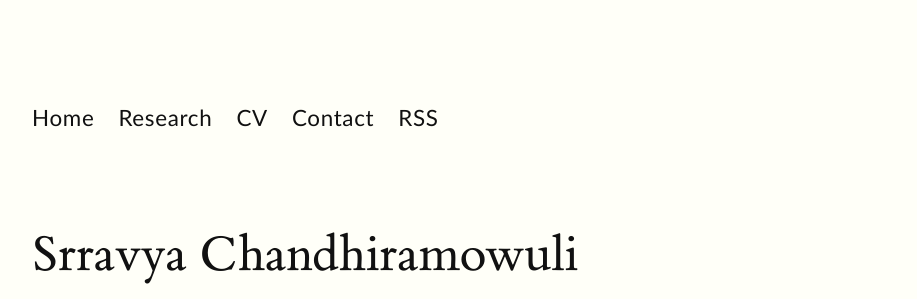
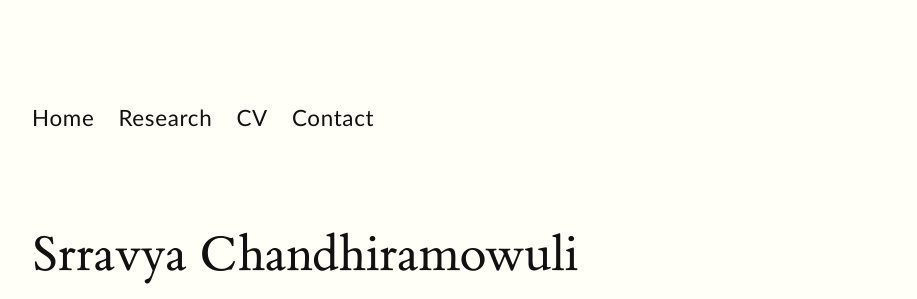
Before and after one commit to srravya/srravya.github.io, a Jekyll site: the page built from index.html, in a window 1280 px wide. Shown: the top 299 px of the page, without its empty margins (128-1045 px from the left). Built offline with Jekyll 4.4.1, drawn with Linux system fonts in a browser that asks for light colours.

Commit message:
Remove link to RSS

```diff
--- a/_includes/header.html
+++ b/_includes/header.html
@@ -7,6 +7,6 @@
         <li><a href="/research">Research</a></li>
         <li><a href="/cv">CV</a></li>
         <li><a href="/contact">Contact</a></li>
-        <li><a href="/feed.xml">RSS</a></li>
+        <!-- <li><a href="/feed.xml">RSS</a></li> -->
     </ul>
 </nav>
```
